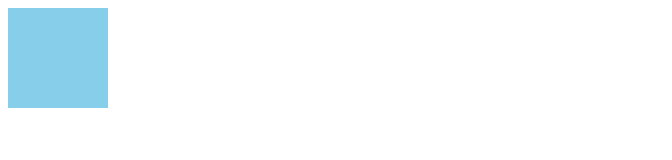
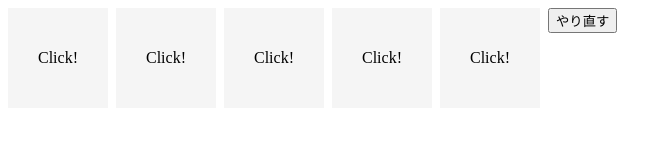
Before and after one commit to hiyasichuka/javascript-study, a plain HTML site: page index.html in a window 1280 px wide. Shown: the whole page, without its empty margins (0-672 px from the left). Drawn offline with Linux system fonts and the light colour scheme.

Commit message:
new game

```diff
--- a/index.html
+++ b/index.html
@@ -3,34 +3,70 @@
 
 <head>
   <meta charset="utf-8">
-  <title>Javascript Study</title>
+  <title>Treasure hunter</title>
   <style>
+    body {
+      display: flex;
+      flex-wrap: wrap;
+    }
+
     .box {
       width: 100px;
       height: 100px;
-      background-color: skyblue;
+      background: whitesmoke;
       cursor: pointer;
-      transition: 1.0s;
+      transition: 0.8s;
+      margin: 0 8px 8px 0;
+      text-align: center;
+      line-height: 100px;
     }
 
-    .circle {
-      background-color: pink;
+    .win {
+      background: yellow;
       border-radius: 50%;
       transform: rotate(360deg);
+    }
+
+    .lose {
+      background-color: grey;
+      transform: scale(0.9);
     }
   </style>
 </head>
 
 <body>
-  <div class="box" id="target"></div>
   <script>
     'use strict';
 
-    const target = document.getElementById('target')
-    target.addEventListener('dblclick', () => {
-      target.classList.toggle('circle');
-    });
+    const num = 5;
+    const winner = Math.floor(Math.random() * num);
+
+    for (let i = 0; i < num; i++) {
+      const d = document.createElement('div');
+      d.classList.add('box');
+      d.textContent = 'Click!'
+      if (i === winner) {
+        d.dataset.result = 'win';
+      } else {
+        d.dataset.result = 'lose';
+      }
+
+      d.addEventListener('click', function () {
+        if (d.dataset.result === 'win') {
+          d.textContent = 'Win!';
+          d.classList.add('win');
+        } else {
+          d.textContent = 'Lose!';
+          d.classList.add('lose');
+        }
+      });
+      document.body.appendChild(d);
+    }
+
   </script>
 </body>
+<footer>
+  <input type="button" value="やり直す" onclick="window.location.reload();" />
+</footer>
 
 </html>
```
